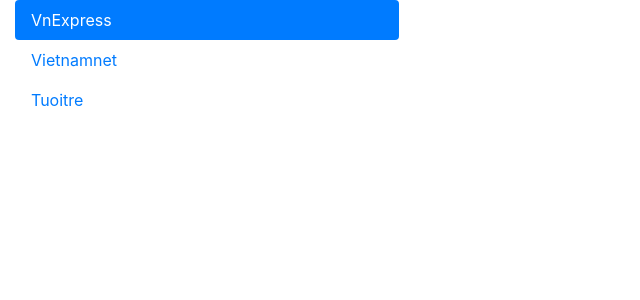
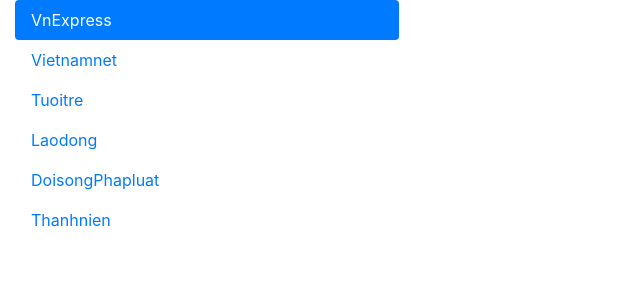
Before and after one commit to namhd94/rss-reader, an Angular app: page / in a window 1280 px wide. Shown: the top 300 px of the page, without its empty margins (0-640 px from the left). Built offline with nearby package versions, Linux system fonts and the light colour scheme; no server answers.

Commit message:
Import more news Update GUI

```diff
--- a/src/app/content/content.component.html
+++ b/src/app/content/content.component.html
@@ -1,6 +1,6 @@
 <div class="tab-content" id="tabContent" *ngIf="contents">
     <div class="tab-pane fade show active" id="vnexpress" *ngFor="let content of contents.items">
-        <div style="margin-bottom:8px;">
+        <div style="margin-bottom:8px;padding-bottom: 50px;">
             <h3>{{content.title}}</h3>
             <em>{{content.pubDate}}</em>
             <p [innerHTML]="content.description"></p>
--- a/src/app/nav/nav.component.ts
+++ b/src/app/nav/nav.component.ts
@@ -12,7 +12,10 @@
   news = [
     {name: 'VnExpress', active: true, link: 'https://vnexpress.net/rss/tin-moi-nhat.rss'},
     {name: 'Vietnamnet', active: false, link: 'https://vietnamnet.vn/rss/tin-moi-nong.rss'},
-    {name: 'Tuoitre', active: false, link: 'https://tuoitre.vn/rss/tin-moi-nhat.rss'}
+    {name: 'Tuoitre', active: false, link: 'https://tuoitre.vn/rss/tin-moi-nhat.rss'},
+    {name: 'Laodong', active: false, link: 'https://laodong.vn/rss/home.rss'},
+    {name: 'DoisongPhapluat', active: false, link: 'https://www.doisongphapluat.com/trang-chu.rss'},
+    {name: 'Thanhnien', active: false, link: 'https://thanhnien.vn/rss/home.rss'},
   ];
 
   constructor(
```
Also changed, not shown: 2 other files (tests, documents, lock files or other folders).
